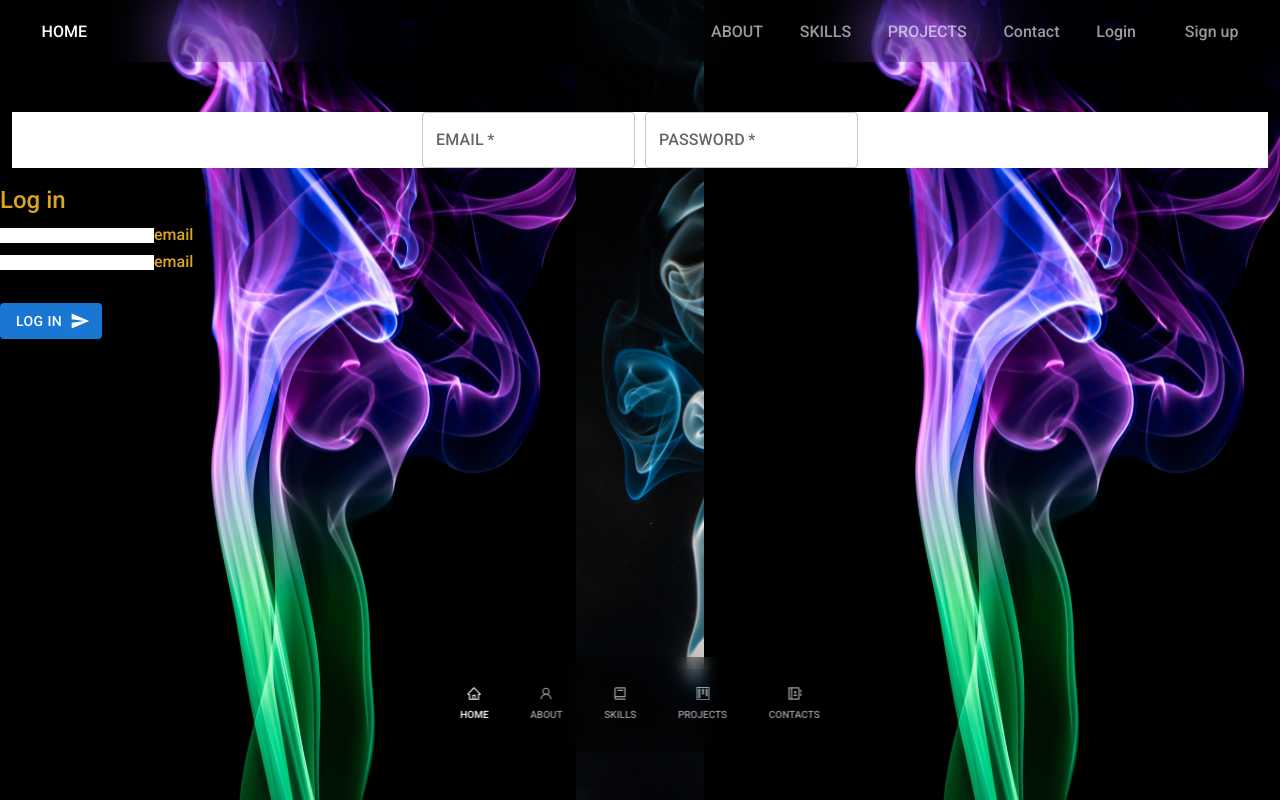
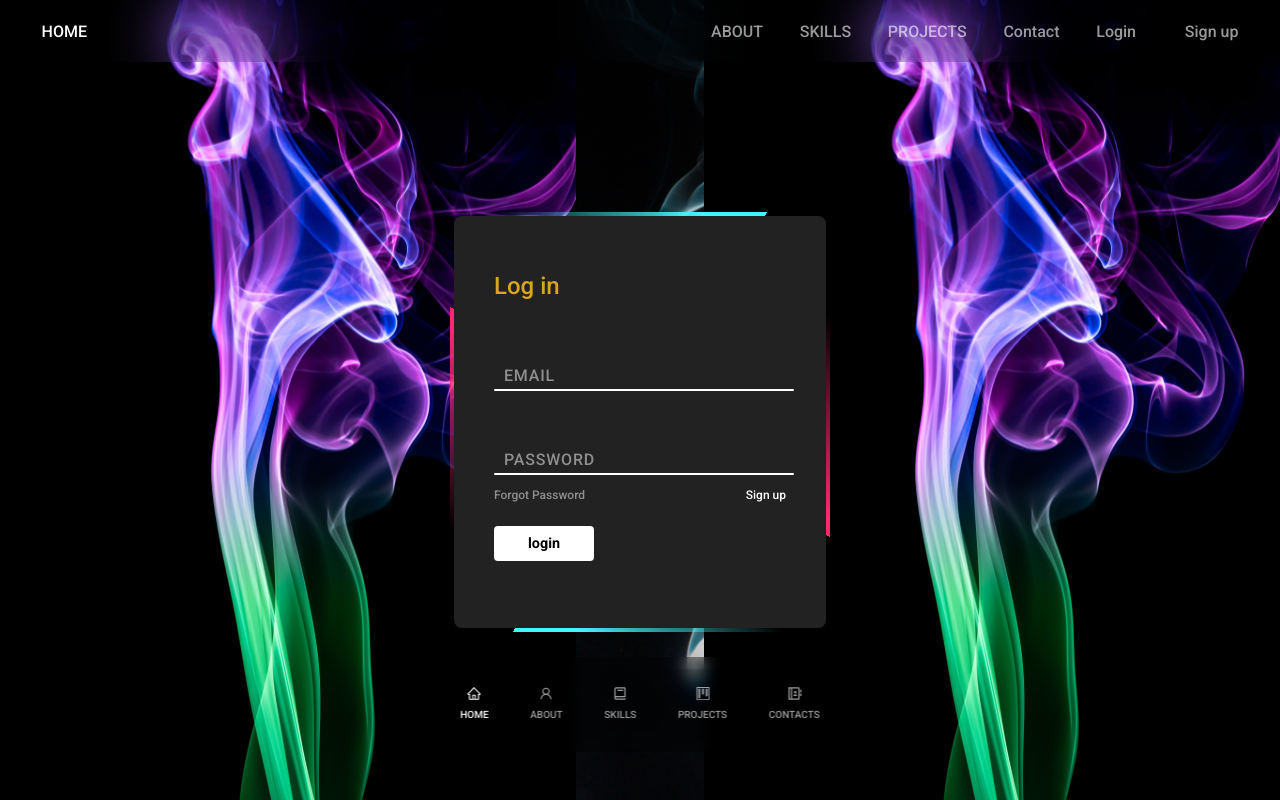
Before and after one commit to Lucky-Yadav/Lucky-Yadav, a React (Create React App) app in the folder Portfolio/: page /login in a window 1280 px wide. Built offline with nearby package versions, Linux system fonts and the light colour scheme.

Commit message:
Update Auth and Intro

```diff
--- a/Portfolio/src/components/auth/Auth.css
+++ b/Portfolio/src/components/auth/Auth.css
@@ -6,3 +6,177 @@
     gap: 10px;
     background: white;
   }
+  /* .boxa {
+    background: white;
+  } */
+  .login_body {
+    display: flex;
+    justify-content: center;
+    align-items: center;
+    min-height: 90vh;
+    /* background: #23242a; */
+  }
+  .boxa {
+    position: relative;
+    width: 380px;
+    height: 420px;
+    /* background: #1c1c1c; */
+    border-radius: 8px;
+    overflow: hidden;
+  }
+  .boxa::before {
+    content: '';
+    position: absolute;
+    top: -50%;
+    left: -50%;
+    width: 380px;
+    height: 420px;
+    background: linear-gradient(0deg, transparent, transparent, #45f3ff, #45f3ff, #45f3ff);
+    z-index: 1;
+    transform-origin: bottom right;
+    animation: animate1 6s linear infinite;
+  }
+  .boxa::after {
+    content: '';
+    position: absolute;
+    top: -50%;
+    left: -50%;
+    width: 380px;
+    height: 420px;
+    background: linear-gradient(0deg, transparent, transparent, #45f3ff, #45f3ff, #45f3ff);
+    z-index: 1;
+    transform-origin: bottom right;
+    animation: animate1 6s linear infinite;
+    animation-delay: -3s;
+  }
+  .borderLine {
+    position: absolute;
+    top: 0;
+    inset: 0;
+  }
+  .borderLine::before {
+    content: '';
+    position: absolute;
+    top: -50%;
+    left: -50%;
+    width: 380px;
+    height: 420px;
+    background: linear-gradient(0deg, transparent, transparent, #ff2770, #ff2770, #ff2770);
+    z-index: 1;
+    transform-origin: bottom right;
+    animation: animate1 6s linear infinite;
+    animation-delay: -1.5s;
+  }
+  .borderLine::after {
+    content: '';
+    position: absolute;
+    top: -50%;
+    left: -50%;
+    width: 380px;
+    height: 420px;
+    background: linear-gradient(0deg, transparent, transparent, #ff2770, #ff2770, #ff2770);
+    z-index: 1;
+    transform-origin: bottom right;
+    animation: animate1 6s linear infinite;
+    animation-delay: -4.5s;
+  }
+  @keyframes animate1 {
+    0%{
+        transform: rotate(0deg);
+    }
+    100%{
+        transform: rotate(-360deg);
+    }
+  }
+  .boxa form {
+    position: absolute;
+    inset: 4px;
+    background: #222;
+    padding: 50px 40px;
+    border-radius: 8px;
+    z-index: 2;
+    display: flex;
+    flex-direction: column;
+  }
+  .inputBox {
+    position: relative;
+    width: 300px;
+    margin-top: 35px;
+  }
+
+.inputBox input {
+    position: relative;
+    width: 100%;
+    padding: 20px 10px 10px;
+    background: transparent;
+    outline: none;
+    border: none;
+    box-shadow: none;
+    color: #23242a;
+    font-size: 1em;
+    letter-spacing: 0.05em;
+    transition: 0.5s;
+    z-index: 10;
+}
+.inputBox span {
+    position: absolute;
+    left: 0;
+    padding: 20px 10px 10px;
+    pointer-events: none;
+    color: #8f8f8f;
+    font-size: 1em;
+    letter-spacing: 0.05em;
+    transition: 0.5s;
+}
+.inputBox input:valid ~ span,
+.inputBox input:focus ~ span
+ {
+   color: #fff;
+   font-size: 0.75em;
+   transform: translateY(-34px);
+}
+.inputBox i {
+    position: absolute;
+    left: 0;
+    bottom: 0;
+    width: 100%;
+    height: 2px;
+    background: #fff;
+    border-radius: 4px;
+    overflow: hidden;
+    transition: 0.5s;
+    pointer-events: none;
+}
+.inputBox input:valid ~ i,
+.inputBox input:focus ~ i
+{
+    height: 44px;
+}
+.links {
+    display: flex;
+    justify-content: space-between;
+}
+.links a {
+    margin: 10px 0;
+    font-size: 0.75em;
+    color: #8f8f8f;
+    text-decoration: none;
+}
+.links a:hover,
+.links a:nth-child(2)
+ {
+    color: #fff;
+}
+.boxa form input[type="submit"] {
+    border: none;
+    outline: none;
+    padding: 9px 25px;
+    background: #fff;
+    cursor: pointer;
+    font-size: 0.9em;
+    border-radius: 4px;
+    font-weight: 600;
+    width: 100px;
+    margin-top: 10px;
+
+}
--- a/Portfolio/src/components/auth/Login.jsx
+++ b/Portfolio/src/components/auth/Login.jsx
@@ -7,6 +7,7 @@ import { useDispatch } from "react-redux";
 import { loginloading, sucessLogin } from "../../store/auth/action";
 import { useSelector } from "react-redux";
 import { Navigate } from "react-router-dom";
+import { Link } from "react-router-dom";
 import "./Auth.css";
 
 const Login = () => {
@@ -53,8 +54,7 @@ const Login = () => {
   }
   return (
     <div>
-      <div className="div">
-        {/*map through the loginData object and create a TextField component for each key*/}
+      {/* <div className="div">
         {Object.keys(loginData).map((el) => (
           <TextField
             key={el}
@@ -67,34 +67,54 @@ const Login = () => {
             required
           />
         ))}
-      </div>
+      </div> */}
+      <div className="login_body">
         <div className="boxa">
+          <span className="borderLine"></span>
           <form action="">
             <h2>Log in</h2>
-          <div className="inputBox">
+            {Object.keys(loginData).map((el) => (
+              <div className="inputBox" key={el}>
+                <input
+                  value={loginData[el]}
+                  onChange={handlechange}
+                  name={el}
+                  id={el}
+                  required
+                />
+                <span>{el.toLocaleUpperCase()}</span>
+                <i></i>
+              </div>
+            ))}
+            {/* <div className="inputBox">
               <input type="text" required="required" />
-            <span>email</span>
+              <span>Email</span>
               <i></i>
             </div>
             <div className="inputBox">
               <input type="password" required="required" />
-            <span>email</span>
+              <span>Password</span>
               <i></i>
+            </div> */}
+            <div className="links">
+              <Link>Forgot Password</Link>
+              <Link>Sign up</Link>
             </div>
+            <input type="submit" value="login" />
           </form>
         </div>
+      </div>
 
-      <div className="button">
+      {/* <div className="button">
         <br />
         <Button
           onClick={handlelogin}
           variant="contained"
           endIcon={<SendIcon />}
         >
-          {/*Check the login state and change the text of the button accordingly*/}
           {token ? "log out" : "log in"}
         </Button>
-      </div>
+      </div> */}
     </div>
   );
 };
--- a/Portfolio/src/components/intro/Intro.jsx
+++ b/Portfolio/src/components/intro/Intro.jsx
@@ -7,12 +7,12 @@ import ME from "../../assets/lucky.png";
 import "./intro.css";
 
 const Intro = () => {
-  function startMusic() {
-    document.getElementById("backgroundMusic").play();
-  }
-  function pauseMusic() {
-    document.getElementById("backgroundMusic").pause();
-  }
+  // function startMusic() {
+  //   document.getElementById("backgroundMusic").play();
+  // }
+  // function pauseMusic() {
+  //   document.getElementById("backgroundMusic").pause();
+  // }
 
   return (
     <section id="about">
@@ -27,8 +27,8 @@ const Intro = () => {
       <div className="container about__container">
         <div className="about__me">
           <div
-            onMouseEnter={() => startMusic()}
-            onMouseLeave={() => pauseMusic()}
+          // onMouseEnter={() => startMusic()}
+          // onMouseLeave={() => pauseMusic()}
           >
             <img src={ME} alt="me" className="about__me-image" />
           </div>
```
Lines whose indentation alone changed are shown as unchanged.
